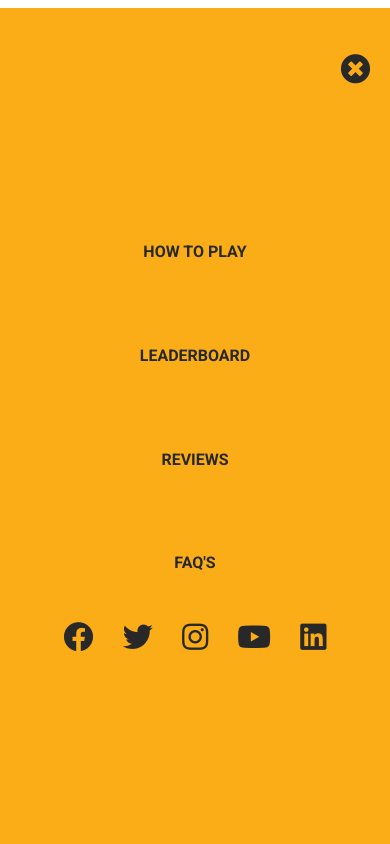
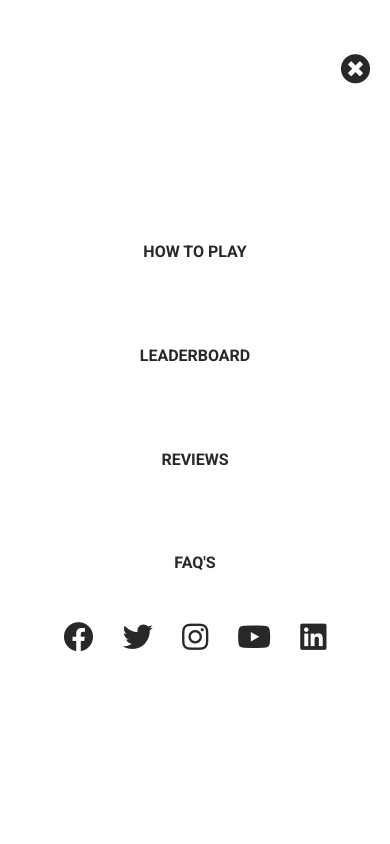
Before and after one commit to febin123/dream11-09, a plain HTML site: page index.html in a window 390 px wide. Both pictures are taken after a click on the element 363 px from the left and 33 px from the top of the page. Shown: the top 844 px of the page. Drawn offline with nearby package versions, Linux system fonts and the light colour scheme.

Commit message:
Update style.css

```diff
--- a/style.css
+++ b/style.css
@@ -131,7 +131,7 @@ nav .logo img{
     flex-direction: column;
     justify-content: center;
     align-items: center;
-    background: #fbad18;
+    background: white;
     transition: top 1s ease;
     display: none;
     font-weight: bold;
```
